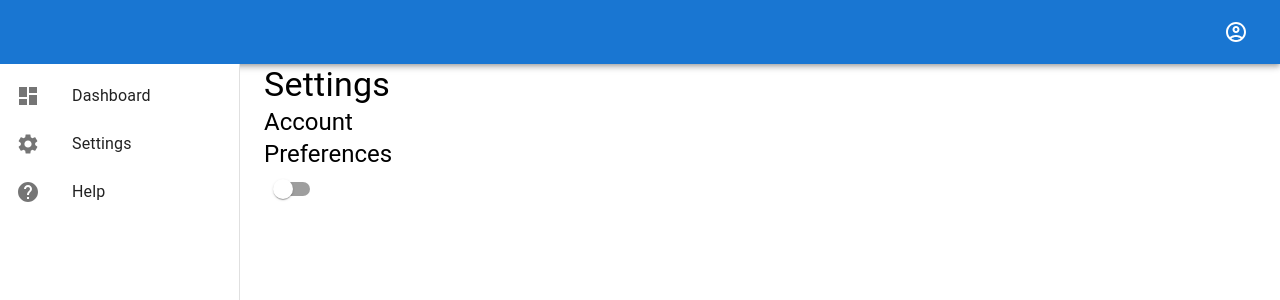
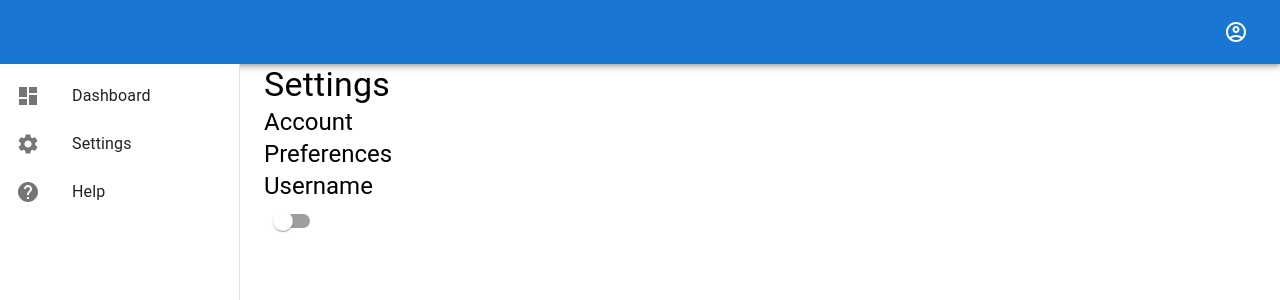
Before and after one commit to wojtek99955/mui-demo-website, a React (Create React App) app: page /settings in a window 1280 px wide. Shown: the top 300 px of the page. Built offline with nearby package versions, Linux system fonts and the light colour scheme.

Commit message:
Settings mui update

```diff
--- a/src/components/Settings/Settings.js
+++ b/src/components/Settings/Settings.js
@@ -6,6 +6,7 @@ function Settings() {
       <Typography variant="h4">Settings</Typography>
       <Typography variant="h5">Account</Typography>
       <Typography variant="h5">Preferences</Typography>
+      <Typography variant="h5">Username</Typography>
       <Switch />
     </Container>
   );
```
